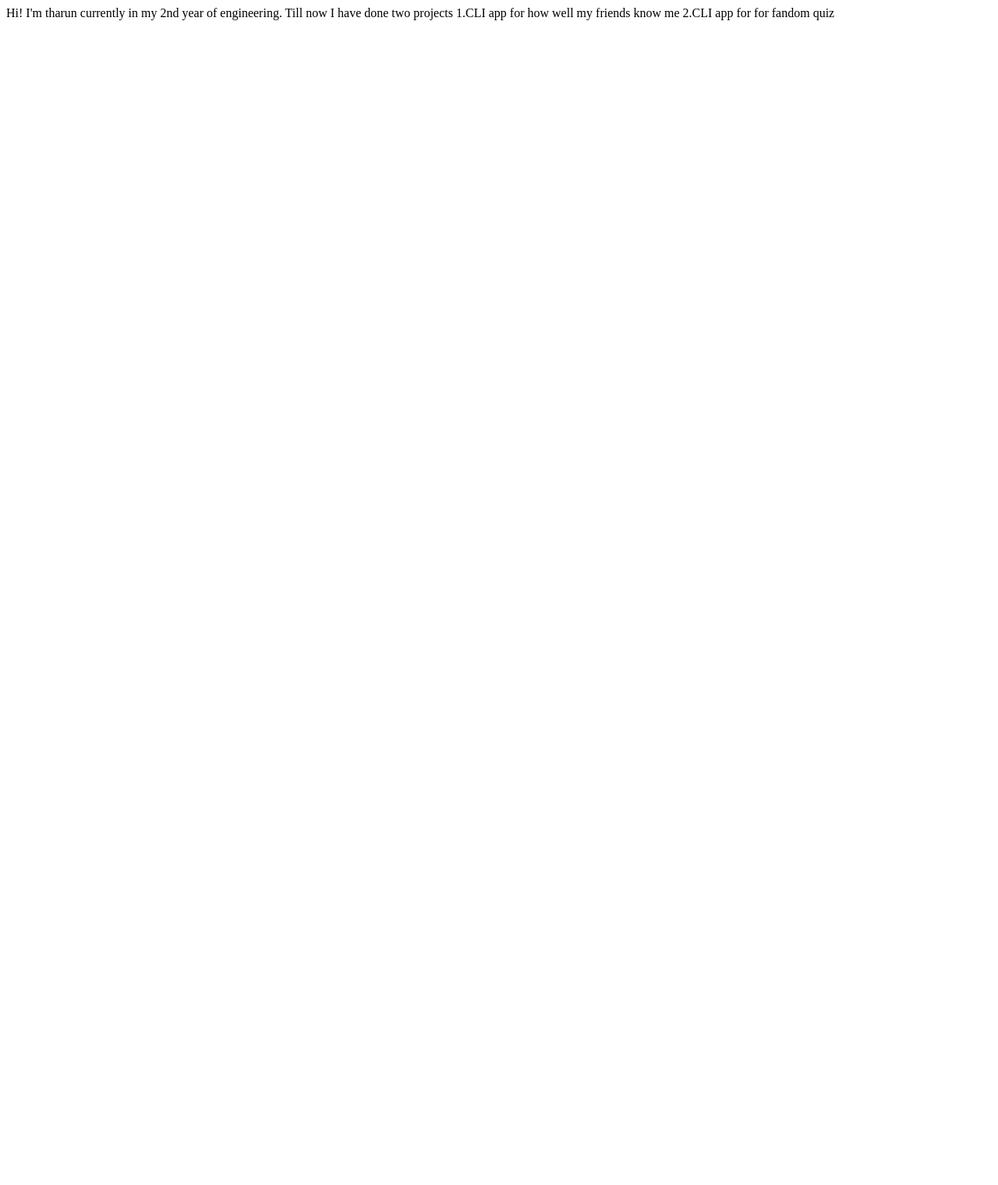
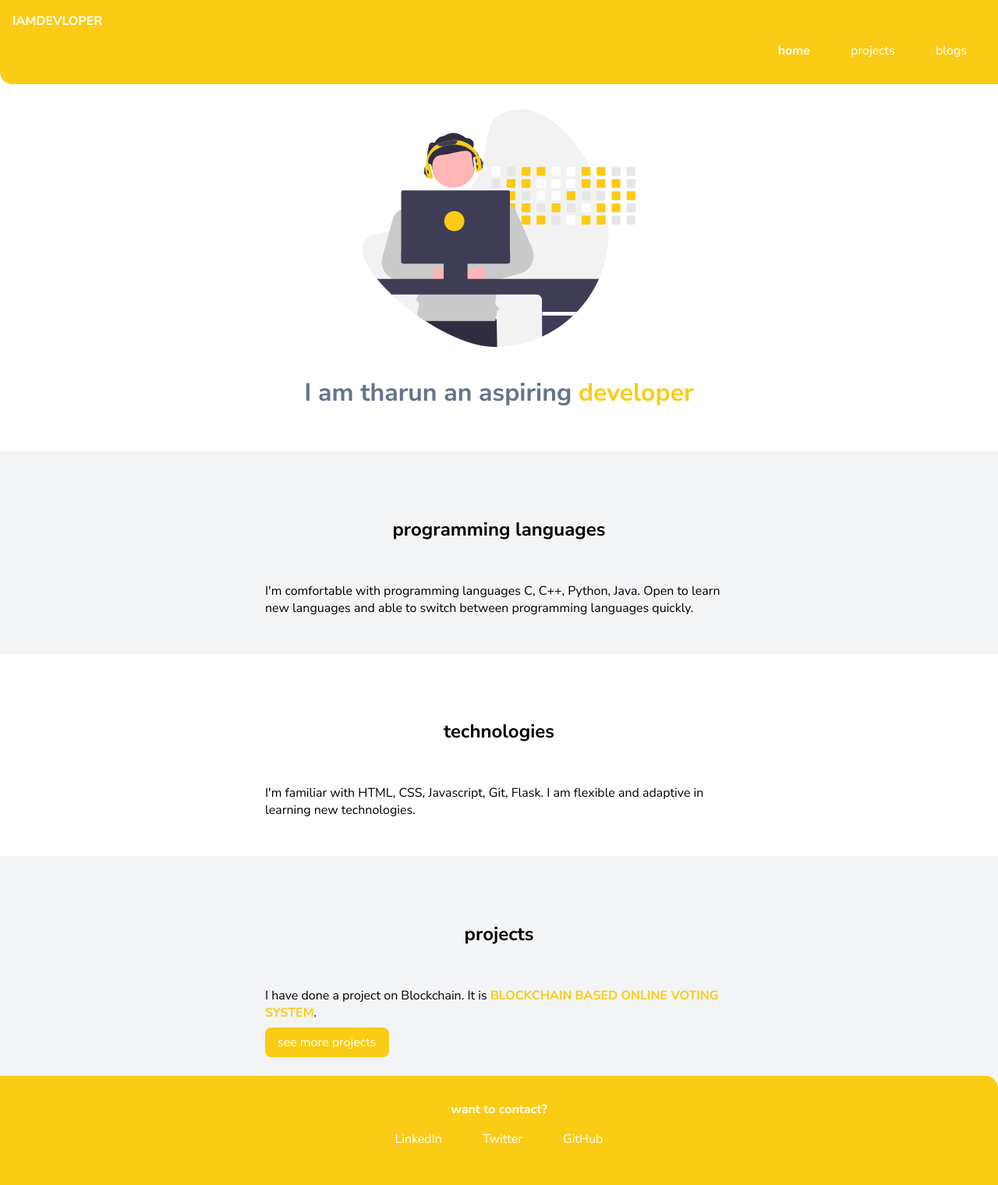
Before and after one commit to tharungade/tharun-portfolio, a plain HTML site: page index.html in a window 1280 px wide. Shown: the whole page at 78% size. Before the commit the page ends 800 px from the top, so only its background shows below. Drawn offline with Linux system fonts and the light colour scheme.

Commit message:
updated portfolio
added projects and styles of the portfolio

```diff
--- a/index.html
+++ b/index.html
@@ -4,13 +4,63 @@
     <meta charset="UTF-8">
     <meta http-equiv="X-UA-Compatible" content="IE=edge">
     <meta name="viewport" content="width=device-width, initial-scale=1.0">
-    <title>tharun-portfolio</title>
+    <title>tharun gade</title>
+    <link href="styles.css" rel="stylesheet" type="text/css"/>
 </head>
 <body>
-    Hi! I'm tharun
-    currently in my 2nd year of engineering.
-    Till now I have done two projects
-    1.CLI app for how well my friends know me
-    2.CLI app for for fandom quiz
+    <nav class="navigation">
+        <div class="nav-brand">IAMDEVLOPER</div>
+        <ul class="list-non-bullet nav-pills">
+            <li class="list-item-inline">
+                <a class="link link-active" href="/">home</a>
+            </li>
+            <li class="list-item-inline">
+                <a class="link" href="/projects.html">projects</a>
+            </li>
+            <li class="list-item-inline">
+                <a class="link" href="/blog.html">blogs</a>
+            </li>
+        </ul>
+    </nav>
+
+    <header class="hero">
+        <img class="hero-img"src="images/hero.svg"/>
+        <h1 class="hero-heading">I am tharun an aspiring <span class="highlight">developer</span></h1>
+    </header>
+
+    <section class="section ow">
+        <div class="container container-center">
+        <h1>programming languages</h1>
+        <p>I'm comfortable with programming languages C, C++, Python, Java.
+        Open to learn new languages and able to switch between programming languages quickly.
+        </p>
+        </div>
+    </section>
+
+    <section class="section">
+        <div class="container container-center">
+        <h1>technologies</h1>
+        <p>I'm familiar with HTML, CSS, Javascript, Git, Flask.
+         I am flexible and adaptive in learning new technologies.</p>
+        </div>
+    </section>
+
+    <section class="section ow">
+        <div class="container container-center">
+        <h1>projects</h1>
+        <p>I have done a project on Blockchain. It is <span class="highlight">BLOCKCHAIN BASED ONLINE VOTING SYSTEM</span>.</p>
+        <a class="link link-primary" href="/projects.html">see more projects</a>
+        </div>
+    </section>
+
+    <footer class="footer">
+        <div class="footer-heading">want to contact?</div>
+        <ul class = "links-social list-non-bullet">
+            <li class="list-item-inline"><a class = "link" href = "https://www.linkedin.com/in/tharungade/">LinkedIn</a></li>
+            <li class="list-item-inline"><a class = "link" href = "https://twitter.com/gade_tharun">Twitter</a></li>
+            <li class="list-item-inline"><a class = "link" href = "https://github.com/tharungade">GitHub</a></li>
+        </ul>
+    </footer>
+
 </body>
 </html>
--- /dev/null
+++ b/styles.css
@@ -0,0 +1,159 @@
+@import url('https://fonts.googleapis.com/css2?family=Nunito+Sans:wght@400;700&display=swap');
+
+:root{
+    --primary-color: #facc15;
+    --off-white: #f3f4f6;
+    --dark-gray: #64748b;
+}
+body{
+    font-family: 'Nunito Sans', sans-serif;
+    margin: 0px;
+}
+
+hr{
+    margin: 2rem 0rem;
+}
+
+.highlight{
+    color: var(--primary-color);
+    font-weight: bold;
+}
+/** container **/
+.container
+{
+    padding: 0rem 1rem;
+}
+
+.container-center
+{
+    max-width: 600px;
+    margin: auto;
+}
+
+
+/** links **/
+
+.link{
+    text-decoration: none;
+    padding: 0.5rem 1rem;
+}
+
+.link-primary{
+    background-color: var(--primary-color);
+    border-radius: 0.5rem;
+    color: white ;
+}
+
+.link-secondary
+{
+    border-radius: 0.5rem;
+    border: 1px solid var(--primary-color);
+    color: var(--primary-color);
+}
+
+/** lists **/
+
+.list-non-bullet
+{
+    list-style: none;
+}
+
+.list-item-inline
+{
+    display: inline;
+    padding: 0rem 0.5rem;
+}
+
+/** navigation **/
+
+.navigation
+{
+    background-color: var(--primary-color);
+    color: white ;
+    padding: 1rem;
+    border-bottom-left-radius: 1rem;
+}
+
+.navigation .nav-pills
+{
+    text-align: right;
+}
+
+.navigation .link
+{
+    color: white ;
+}
+
+.navigation .nav-brand
+{
+    font-weight: bold;
+}
+
+.navigation .link-active
+{
+    font-weight: bold;
+}
+
+/** header **/
+
+.hero
+{
+    padding: 2rem;
+}
+
+.hero .hero-img
+{
+    max-width: 350px;
+    margin: auto;
+    display: block;
+}
+
+.hero .hero-heading
+{
+   padding-top: 1rem;
+   color: var(--dark-gray);
+   text-align: center;
+}
+
+
+/** section **/
+
+.section
+{
+    padding: 2rem;
+}
+
+.section h1{
+    text-align: center;
+    padding: 2rem;
+}
+
+.ow
+{
+    background-color: var(--off-white);
+}
+
+/** footer **/
+
+.footer {
+    background-color: var(--primary-color);
+    padding: 2rem;
+    text-align: center;
+    color: white ;
+    border-top-right-radius: 1rem;
+}
+
+.footer .link
+{
+    color: white;
+}
+
+.footer ul
+{
+    padding-inline-start: 0px;
+}
+
+.footer .footer-heading
+{
+    font-weight: bold;
+}
```
Also changed, not shown: blog.html (added, +33 -0 lines), projects.html (added, +80 -0 lines), images/hero.svg (added).
